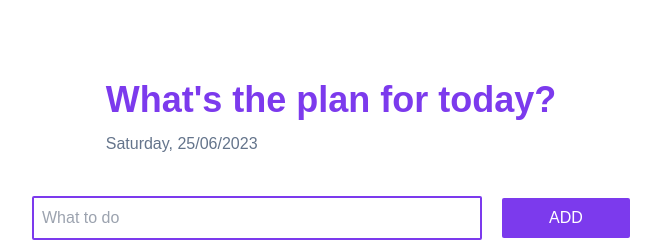
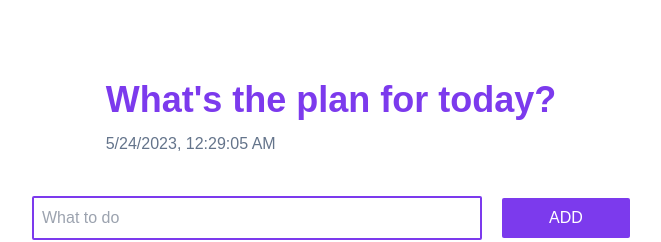
Before and after one commit to Anugerah20/Todolist-App, a React (Vite) app: page / in a window 1280 px wide. Shown: the top 242 px of the page, without its empty margins (309-970 px from the left). Built offline with nearby package versions, Linux system fonts and the light colour scheme.

Commit message:
update date time

```diff
--- a/src/components/FormTodoList.jsx
+++ b/src/components/FormTodoList.jsx
@@ -16,6 +16,21 @@ function FormTodoList() {
   const { todos, filter } = useSelector((state) => state);
   const [inputTodoList, setInputTodoList] = useState("");
   const [updateTodoList, setUpdateTodoList] = useState(null);
+  const [currentDateTime, setCurrentDateTime] = useState(new Date());
+
+  // add date time
+
+  const addTime = () => {
+    const newDateTime = new Date(currentDateTime);
+    newDateTime.setHours(currentDateTime.getHours() + 1);
+
+    setCurrentDateTime(newDateTime);
+  };
+
+  const formatDate = (dateTime) => {
+    return dateTime.toLocaleString();
+  };
+
 
   // add localstorage
   useEffect(() => {
@@ -138,7 +153,8 @@ function FormTodoList() {
         <h1 className="text-center text-violet-600 sm:text-center text-3xl sm:text-4xl font-extrabold">
           What's the plan for today?
         </h1>
-        <p className="mt-3 text-md text-center sm:text-left text-slate-500">Saturday, 25/06/2023</p>
+        {/* <p className="mt-3 text-md text-center sm:text-left text-slate-500">Saturday, 25/06/2023</p> */}
+        <p className="mt-3 text-md text-center sm:text-left text-slate-500">{formatDate(currentDateTime)}</p>
       </div>
       <section className="flex sm:flex justify-center sm:justify-center items-center sm:items-start w-full mx-4 sm:mx-auto mt-10 sm:mt-10 md:mt-5 lg:mt-10">
         <form onSubmit={handleSubmit}>
```
